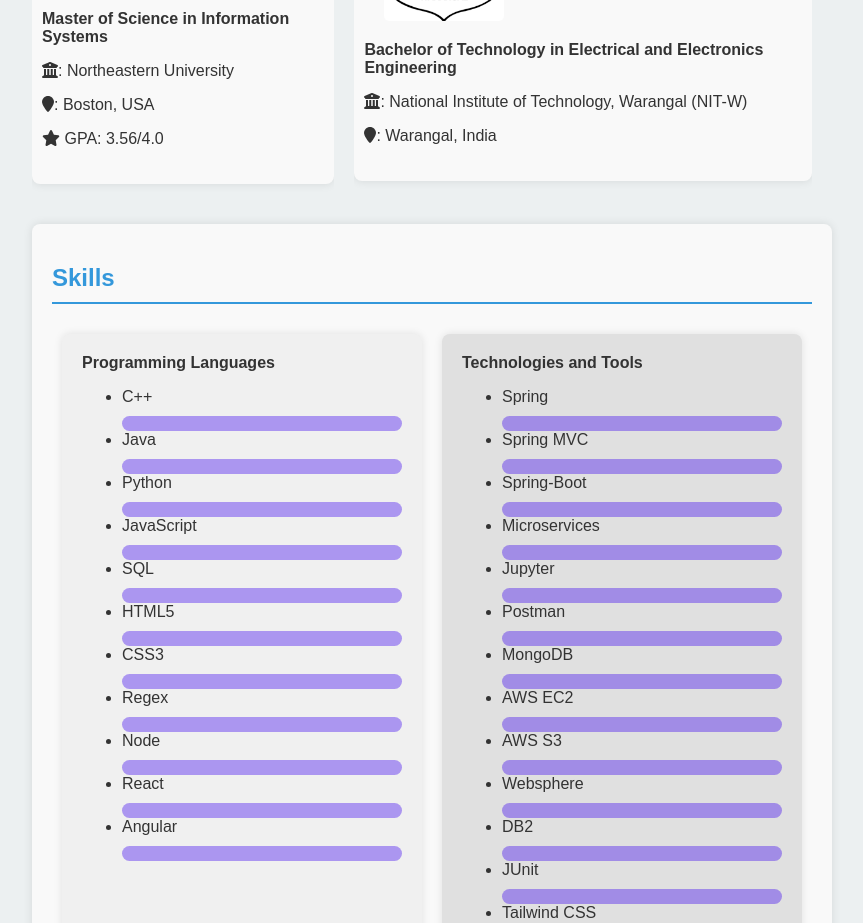
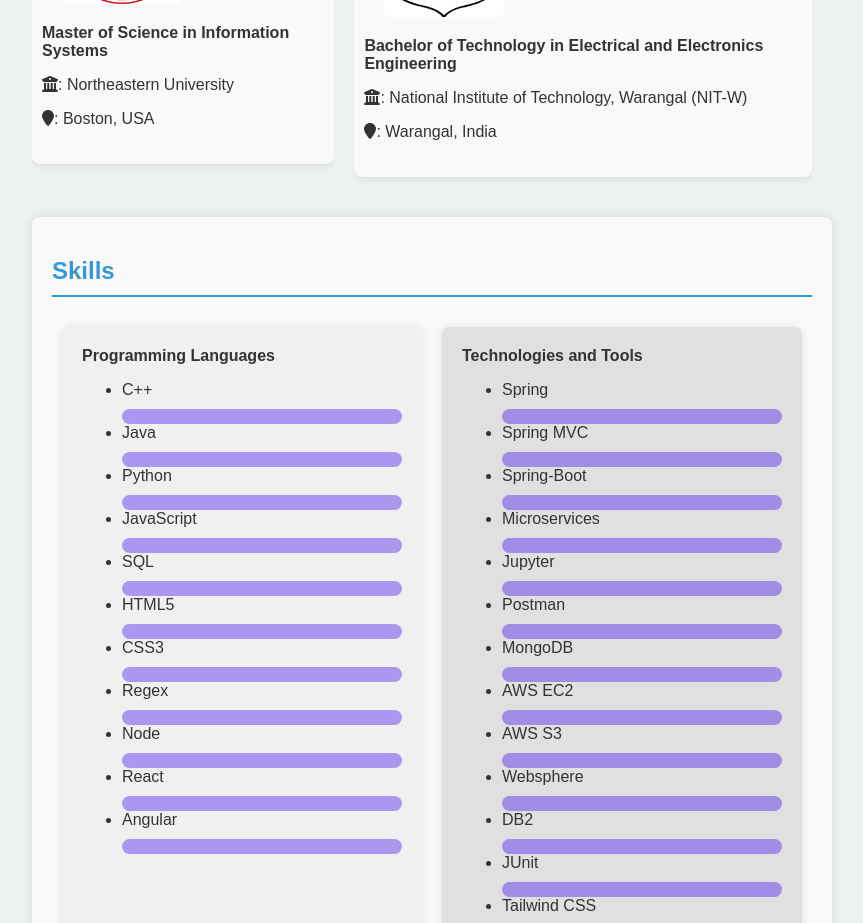
Before and after one commit to bhagyatrivedi/portfolio-website, a React (Create React App) app: page / in a window 1280 px wide. Shown: the part 1580-2503 px from the top of the page, without its empty margins (208-1071 px from the left). Built offline with nearby package versions, Linux system fonts and the light colour scheme; the HTML template or start-up script is replaced by a standard one.

Commit message:
Update HomePage.js

```diff
--- a/src/components/HomePage/HomePage.js
+++ b/src/components/HomePage/HomePage.js
@@ -191,9 +191,6 @@
               <p>
                 <FontAwesomeIcon icon={faMapMarker} />: Boston, USA
               </p>
-              <p>
-                <FontAwesomeIcon icon={faStar} /> GPA: 3.56/4.0
-              </p>
             </div>
           </div>
           <div className="education-item">
```
